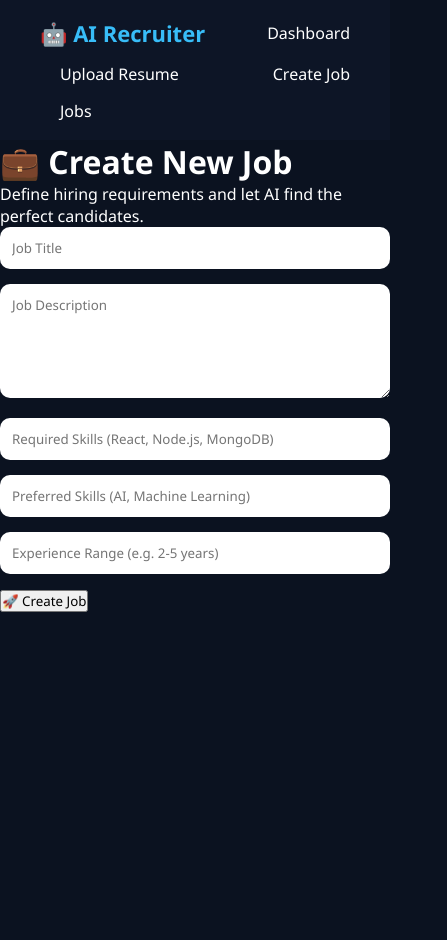
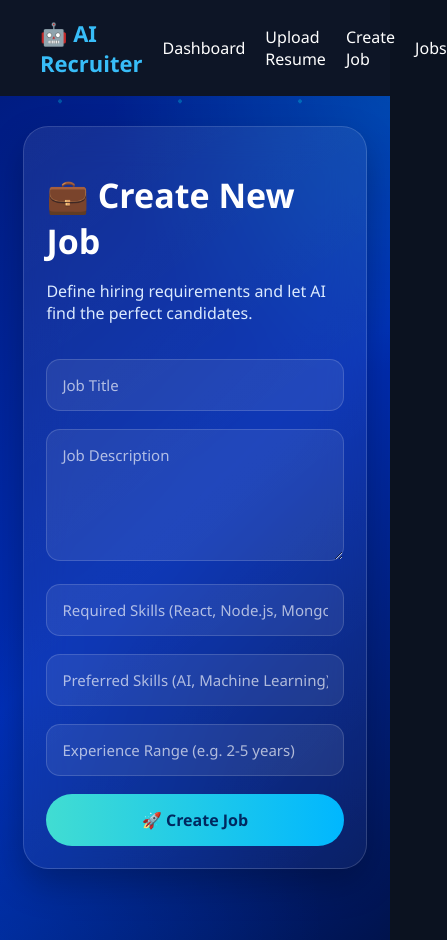
Before and after one commit to lakshaybatra006/Niyukti-AI, a React (Create React App) app in the folder frontend/: page /job in a window 390 px wide. Shown: the whole page, 447 px wide, since content can reach past the window. Before the commit the page ends 844 px from the top, so only its background shows below. Built offline with nearby package versions, Linux system fonts and the light colour scheme; no server answers.

Commit message:
Updated dashboard and theme CSS for responsive UI

```diff
--- a/frontend/src/pages/Dashboard.css
+++ b/frontend/src/pages/Dashboard.css
@@ -656,89 +656,3 @@
     font-size: 21px;
   }
 }
-/* =========================
-   MOBILE RESPONSIVE FIX (FINAL)
-========================= */
-
-@media (max-width: 1024px) {
-
-  .hero-section {
-    flex-direction: column;
-    text-align: center;
-    gap: 40px;
-  }
-
-  .hero-title {
-    font-size: 42px;
-    line-height: 1.2;
-  }
-
-  .hero-subtitle {
-    font-size: 16px;
-    max-width: 100%;
-  }
-
-  .hero-buttons {
-    justify-content: center;
-    flex-wrap: wrap;
-  }
-
-  .hero-right {
-    transform: scale(0.9);
-  }
-}
-
-@media (max-width: 768px) {
-
-  .dashboard-bg {
-    padding: 30px 20px;
-  }
-
-  .hero-title {
-    font-size: 32px;
-  }
-
-  .hero-subtitle {
-    font-size: 15px;
-  }
-
-  /* Robot scaling */
-  .robot-image {
-    width: 300px !important;
-  }
-
-  /* Feature tags OFF on mobile */
-  .feature-tag {
-    display: none;
-  }
-
-  /* Cards become full width */
-  .dashboard-actions {
-    grid-template-columns: 1fr;
-  }
-
-  .dashboard-card {
-    padding: 20px;
-  }
-}
-
-@media (max-width: 480px) {
-
-  .hero-title {
-    font-size: 26px;
-  }
-
-  .hero-buttons {
-    flex-direction: column;
-    width: 100%;
-  }
-
-  .hero-btn {
-    width: 100%;
-    text-align: center;
-  }
-
-  .robot-image {
-    width: 240px !important;
-  }
-}
--- a/frontend/src/styles/Theme.css
+++ b/frontend/src/styles/Theme.css
@@ -1,159 +1,372 @@
 /* =========================
    GLOBAL RESET
 ========================= */
+
 html,
 body,
 #root {
   margin: 0;
   padding: 0;
-  width: 100%;
   min-height: 100%;
-  overflow-x: hidden;
 }
 
 * {
-  margin: 0;
-  padding: 0;
   box-sizing: border-box;
   font-family: "Segoe UI", sans-serif;
 }
 
 /* =========================
-   BODY BACKGROUND
+   AI PAGE BACKGROUND
 ========================= */
-body {
-  background: #f4f7fc;
+
+.ai-page {
+  min-height: 100vh;
+  padding: 50px 8%;
+  color: white;
+  position: relative;
+  overflow: hidden;
+
+  background:
+    radial-gradient(
+      circle at top right,
+      rgba(0, 255, 255, 0.15),
+      transparent 30%
+    ),
+    radial-gradient(
+      circle at bottom left,
+      rgba(0, 102, 255, 0.15),
+      transparent 35%
+    ),
+    linear-gradient(
+      135deg,
+      #001c82 0%,
+      #002db4 50%,
+      #00134d 100%
+    );
 }
 
 /* =========================
-   NAVBAR
+   ANIMATED PARTICLES
 ========================= */
-.navbar {
-  background: linear-gradient(90deg, #0f172a, #1e3a8a);
-  padding: 18px 40px;
-  display: flex;
-  align-items: center;
-  gap: 25px;
-  width: 100%;
-  flex-wrap: wrap;
+
+.ai-page::before {
+  content: "";
+
+  position: absolute;
+  inset: 0;
+
+  background-image:
+    radial-gradient(
+      circle,
+      rgba(0, 255, 255, 0.6) 2px,
+      transparent 2px
+    );
+
+  background-size: 120px 120px;
+
+  animation: particles 12s linear infinite;
+
+  opacity: 0.4;
+
+  pointer-events: none;
 }
 
-.logo {
-  color: white;
-  font-size: 28px;
-  font-weight: 700;
-  margin-right: 20px;
-}
+@keyframes particles {
+  from {
+    transform: translateY(0);
+  }
 
-.nav-link {
-  color: white;
-  text-decoration: none;
-  font-size: 16px;
-  font-weight: 500;
-}
-
-.nav-link:hover {
-  color: #60a5fa;
+  to {
+    transform: translateY(-120px);
+  }
 }
 
 /* =========================
-   DASHBOARD WRAPPER
+   PAGE HEADER
 ========================= */
-.dashboard {
-  padding: 40px 20px;
-  max-width: 1400px;
-  margin: 0 auto;
+
+.ai-title {
+  font-size: 44px;
+  font-weight: 800;
+  margin-bottom: 10px;
 }
 
-/* TITLE */
-.dashboard-title {
-  font-size: 40px;
-  font-weight: 700;
-  color: #111827;
-  margin-bottom: 30px;
-  text-align: center;
+.ai-subtitle {
+  color: #dbeafe;
+  margin-bottom: 35px;
+  font-size: 18px;
 }
 
 /* =========================
-   CARD CONTAINER (FIXED)
+   GLASS CONTAINERS
 ========================= */
-.card-container {
-  display: grid;
-  grid-template-columns: repeat(auto-fit, minmax(220px, 1fr));
-  gap: 25px;
-  width: 100%;
-  padding: 10px;
+
+.ai-container {
+  background:
+    linear-gradient(
+      145deg,
+      rgba(255, 255, 255, 0.08),
+      rgba(255, 255, 255, 0.04)
+    );
+
+  backdrop-filter: blur(20px);
+
+  border: 1px solid
+    rgba(255, 255, 255, 0.15);
+
+  border-radius: 25px;
+
+  padding: 30px;
+
+  box-shadow:
+    0 15px 35px rgba(0, 0, 0, 0.25);
+
+  transition: 0.3s;
+}
+
+.ai-container:hover {
+  transform: translateY(-5px);
+
+  box-shadow:
+    0 20px 40px rgba(0, 0, 0, 0.3);
 }
 
 /* =========================
-   DASHBOARD CARD (FIXED OVERFLOW)
+   INPUTS
 ========================= */
-.dashboard-card {
-  background: white;
+
+.ai-input,
+.ai-textarea {
   width: 100%;
-  min-height: 160px;
-  border-radius: 20px;
-  text-decoration: none;
-  color: #111827;
 
-  display: flex;
-  flex-direction: column;
-  justify-content: center;
-  align-items: center;
+  padding: 15px;
 
-  box-shadow: 0 10px 30px rgba(0, 0, 0, 0.08);
+  margin-bottom: 18px;
+
+  border-radius: 14px;
+
+  border: 1px solid
+    rgba(255, 255, 255, 0.15);
+
+  background:
+    rgba(255, 255, 255, 0.08);
+
+  color: white;
+
+  font-size: 15px;
+
+  outline: none;
+
   transition: 0.3s;
-
-  padding: 20px;
-  text-align: center;
 }
 
-.dashboard-card:hover {
-  transform: translateY(-8px);
-  box-shadow: 0 15px 40px rgba(0, 0, 0, 0.15);
+.ai-input:focus,
+.ai-textarea:focus {
+  border-color: #41ddd2;
+
+  box-shadow:
+    0 0 15px rgba(65, 221, 210, 0.25);
 }
 
-/* ICON */
-.card-icon {
-  font-size: 42px;
-  margin-bottom: 12px;
+.ai-input::placeholder,
+.ai-textarea::placeholder {
+  color: rgba(255, 255, 255, 0.65);
 }
 
-/* TITLE */
-.card-title {
-  font-size: 18px;
+/* =========================
+   BUTTONS
+========================= */
+
+.ai-button {
+  width: 100%;
+
+  padding: 15px;
+
+  border: none;
+
+  border-radius: 50px;
+
+  background:
+    linear-gradient(
+      90deg,
+      #41ddd2,
+      #00b7ff
+    );
+
+  color: #00285f;
+
+  font-size: 16px;
+  font-weight: 700;
+
+  cursor: pointer;
+
+  transition: all 0.3s ease;
+}
+
+.ai-button:hover {
+  transform: translateY(-4px);
+
+  box-shadow:
+    0 10px 30px
+    rgba(65, 221, 210, 0.35);
+}
+
+.ai-button:disabled {
+  opacity: 0.6;
+  cursor: not-allowed;
+}
+
+/* =========================
+   SKILL BADGES
+========================= */
+
+.skill-badge {
+  padding: 8px 14px;
+
+  border-radius: 20px;
+
+  background:
+    rgba(65, 221, 210, 0.15);
+
+  border: 1px solid
+    rgba(65, 221, 210, 0.3);
+
+  color: #9ffcff;
+
+  font-size: 14px;
+
   font-weight: 600;
 }
 
 /* =========================
-   RESPONSIVE FIX
+   STATUS BADGES
 ========================= */
+
+.status-badge {
+  display: inline-block;
+
+  padding: 8px 15px;
+
+  border-radius: 20px;
+
+  font-weight: 700;
+
+  text-transform: capitalize;
+}
+
+.status-hire {
+  background: rgba(34, 197, 94, 0.2);
+  color: #86efac;
+}
+
+.status-shortlist {
+  background: rgba(59, 130, 246, 0.2);
+  color: #93c5fd;
+}
+
+.status-reject {
+  background: rgba(239, 68, 68, 0.2);
+  color: #fca5a5;
+}
+
+.status-pending {
+  background: rgba(255,255,255,0.12);
+  color: #e5e7eb;
+}
+
+/* =========================
+   FILE UPLOAD BOX
+========================= */
+
+.upload-box {
+  border: 2px dashed
+    rgba(65, 221, 210, 0.5);
+
+  padding: 35px;
+
+  border-radius: 18px;
+
+  text-align: center;
+
+  margin-bottom: 25px;
+
+  background:
+    rgba(255, 255, 255, 0.04);
+}
+
+/* =========================
+   RESULT BOXES
+========================= */
+
+.success-box {
+  background:
+    rgba(34, 197, 94, 0.12);
+
+  border: 1px solid
+    rgba(34, 197, 94, 0.25);
+
+  border-radius: 20px;
+
+  padding: 25px;
+
+  margin-top: 25px;
+}
+
+.fraud-safe {
+  background:
+    rgba(34, 197, 94, 0.12);
+
+  border: 1px solid
+    rgba(34, 197, 94, 0.3);
+}
+
+.fraud-risk {
+  background:
+    rgba(239, 68, 68, 0.12);
+
+  border: 1px solid
+    rgba(239, 68, 68, 0.3);
+}
+
+.analysis-box {
+  padding: 25px;
+
+  border-radius: 20px;
+
+  margin-top: 25px;
+}
+
+/* =========================
+   GRID LAYOUT
+========================= */
+
+.ai-grid {
+  display: grid;
+
+  grid-template-columns:
+    repeat(auto-fit, minmax(320px, 1fr));
+
+  gap: 25px;
+}
+
+/* =========================
+   RESPONSIVE
+========================= */
+
 @media (max-width: 768px) {
-  .dashboard-title {
-    font-size: 30px;
+  .ai-page {
+    padding: 30px 6%;
   }
 
-  .navbar {
-    padding: 15px 20px;
-    gap: 15px;
+  .ai-title {
+    font-size: 34px;
   }
 
-  .card-container {
-    grid-template-columns: repeat(auto-fit, minmax(160px, 1fr));
-    gap: 15px;
+  .ai-subtitle {
+    font-size: 16px;
   }
 
-  .dashboard-card {
-    min-height: 140px;
+  .ai-container {
+    padding: 22px;
   }
 }
-
-@media (max-width: 480px) {
-  .dashboard-title {
-    font-size: 24px;
-  }
-
-  .card-container {
-    grid-template-columns: repeat(2, 1fr);
-  }
-}
```
